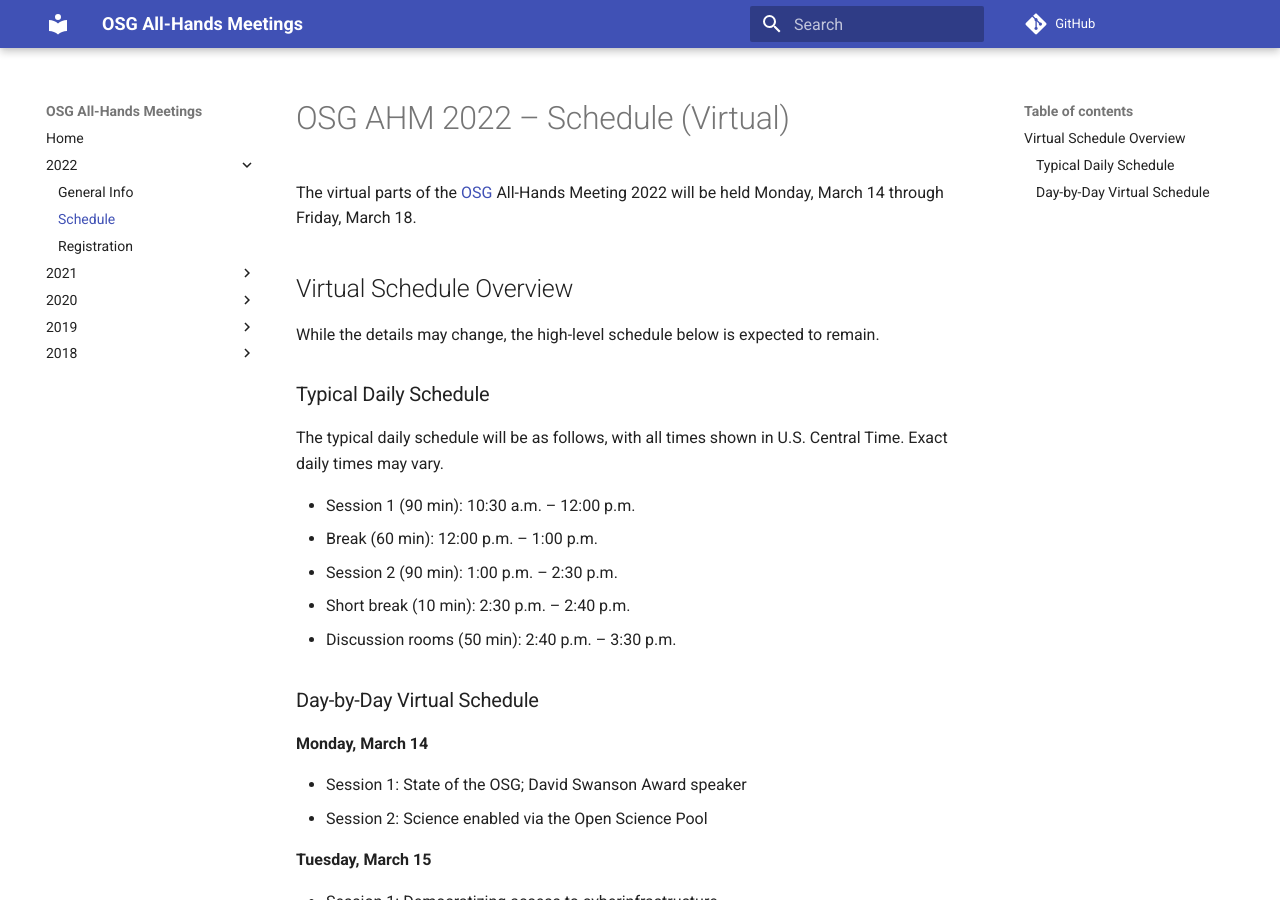
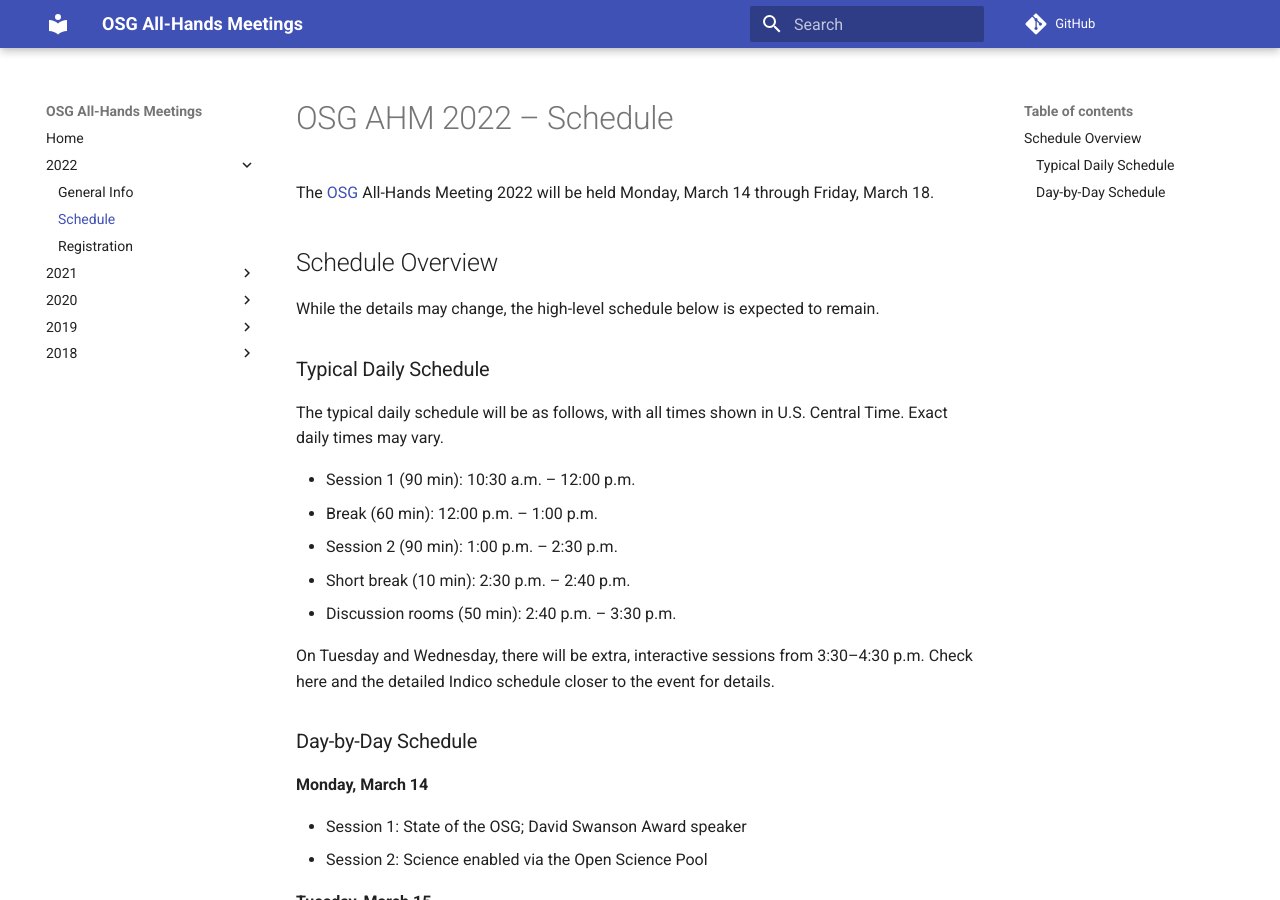
Before and after one commit to osg-htc/all-hands, an MkDocs documentation site: the page built from docs/2022/schedule.md, in a window 1280 px wide and 900 px high. Built offline with MkDocs 1.6.1 and Material for MkDocs 9.7.7, drawn with Linux system fonts in a browser that asks for light colours; comment, search, counter and statistics services are not loaded.

Commit message:
More tweaks! I keep finding things!

```diff
--- a/docs/2022/schedule.md
+++ b/docs/2022/schedule.md
@@ -1,9 +1,9 @@
-# OSG AHM 2022 &ndash; Schedule (Virtual)
+# OSG AHM 2022 &ndash; Schedule
 
-The virtual parts of the [OSG](https://www.opensciencegrid.org) All-Hands Meeting 2022
+The [OSG](https://www.opensciencegrid.org) All-Hands Meeting 2022
 will be held Monday, March 14 through Friday, March 18.
 
-## Virtual Schedule Overview
+## Schedule Overview
 
 While the details may change, the high-level schedule below is expected to remain.
 
@@ -18,7 +18,10 @@
 *   Short break (10 min): 2:30 p.m. &ndash; 2:40 p.m.
 *   Discussion rooms (50 min): 2:40 p.m. &ndash; 3:30 p.m.
 
-### Day-by-Day Virtual Schedule
+On Tuesday and Wednesday, there will be extra, interactive sessions from 3:30&ndash;4:30 p.m.
+Check here and the detailed Indico schedule closer to the event for details.
+
+### Day-by-Day Schedule
 
 **Monday, March 14**
 
```
Also changed, not shown: docs/2022/index.md (+3 -2 lines), docs/2022/registration.md (+2 -2 lines).
